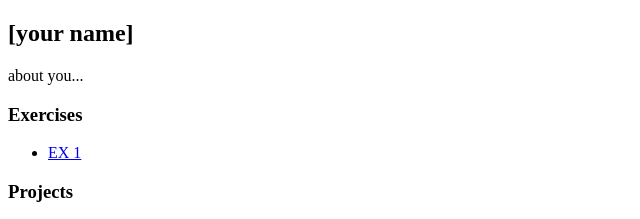
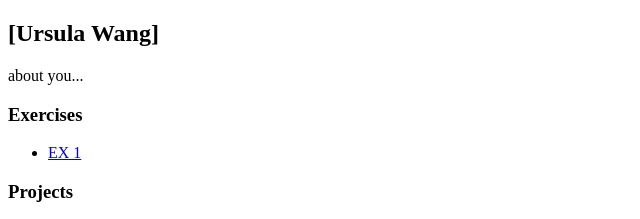
Before and after one commit to swang1666/WebType-Class, a plain HTML site: page index.html in a window 1280 px wide. Shown: the top 219 px of the page, 0-640 px from the left. Drawn offline with Linux system fonts and the light colour scheme.

Commit message:
add name

```diff
--- a/index.html
+++ b/index.html
@@ -10,7 +10,7 @@
   <section id="container">
 
     <!-- about me-->
-    <h1>[your name]</h1>
+    <h1>[Ursula Wang]</h1>
     <h2>  </h2>
     <p class="desc">about you...</p>
 
```
